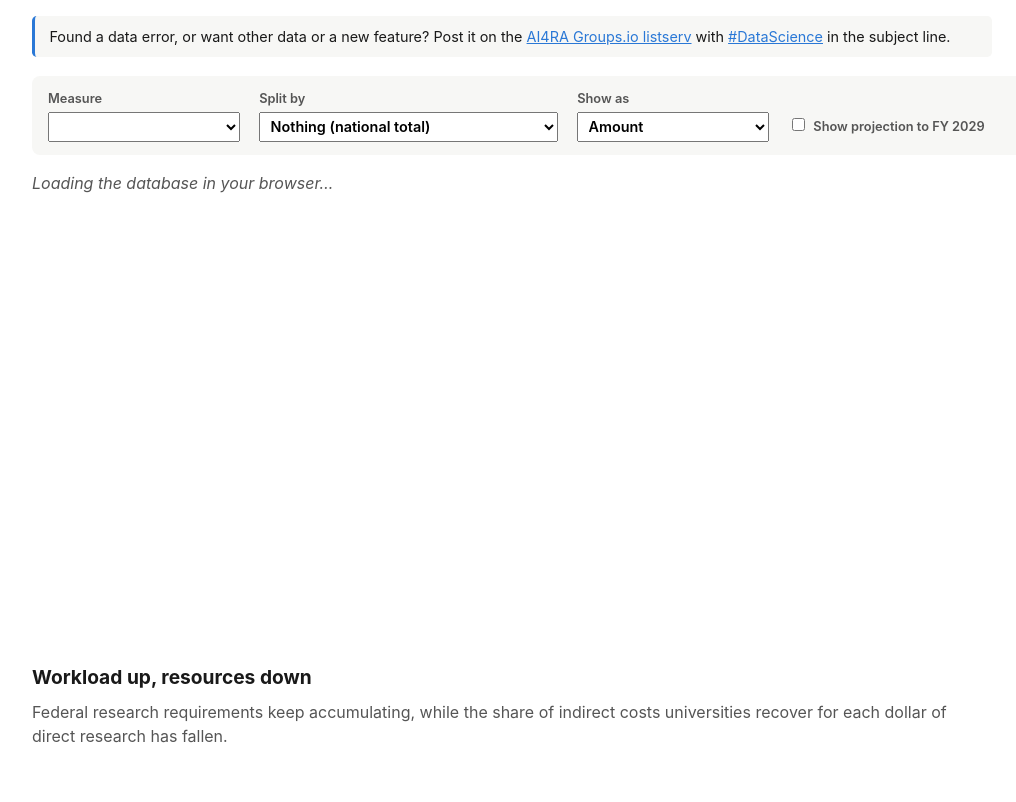
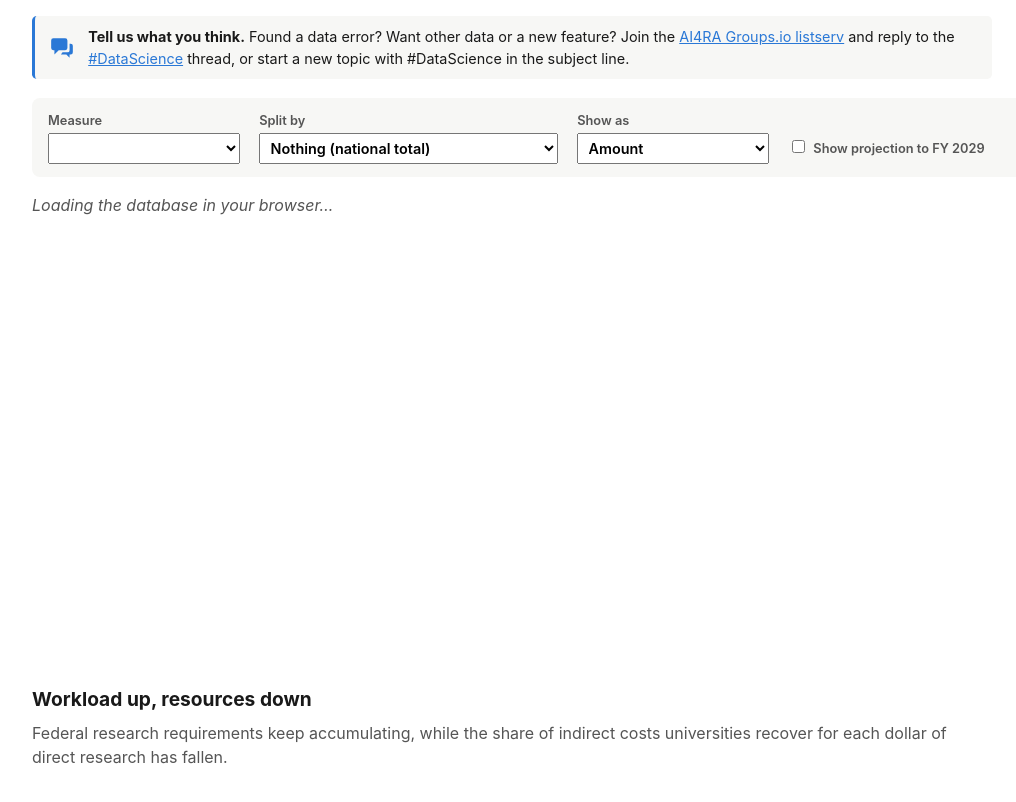
Before and after one commit to nate-layman/herd-explorer, a plain HTML site: page docs/index.html in a window 1280 px wide. Shown: the part 118-920 px from the top of the page, without its empty margins (32-1048 px from the left). Drawn offline with Linux system fonts and the light colour scheme.

Commit message:
Center the footer; broaden the Groups.io callout and add an icon
Center-align the site footer. Reword the Trends callout, footer, help and
README as a general invitation for feedback, with a speech-bubble icon on
the callout, following the Promptulus community callout.

Co-Authored-By: Claude Opus 5.5 <noreply@anthropic.com>

```diff
--- a/docs/css/site.css
+++ b/docs/css/site.css
@@ -38,7 +38,9 @@ main { max-width: 1200px; margin: 0 auto; padding: 1.5rem; }
 h1 { font-size: 1.6rem; margin: 0 0 0.3rem; }
 h2 { font-size: 1.2rem; margin: 2rem 0 0.5rem; }
 .lede { color: var(--muted); margin: 0 0 1.2rem; max-width: 60rem; }
-.callout { background: var(--panel); border-left: 3px solid var(--accent); border-radius: 0.3rem; padding: 0.6rem 0.9rem; margin: 0 0 1.2rem; font-size: 0.9rem; max-width: 60rem; }
+.callout { display: flex; align-items: center; gap: 0.8rem; background: var(--panel); border-left: 3px solid var(--accent); border-radius: 0.3rem; padding: 0.6rem 0.9rem; margin: 0 0 1.2rem; font-size: 0.9rem; max-width: 60rem; }
+.callout svg { flex: none; color: var(--accent); }
+.callout p { margin: 0; }
 
 .controls {
   display: flex;
@@ -77,8 +79,9 @@ table.data th { color: var(--muted); }
   border-top: 1px solid var(--line);
   font-size: 0.8rem;
   color: var(--muted);
+  text-align: center;
 }
-.site-footer p { margin: 0.3rem 0; max-width: 70rem; }
+.site-footer p { margin: 0.3rem auto; max-width: 70rem; }
 .site-footer .disclaimer { font-size: 0.75rem; }
 
 @media (max-width: 640px) {
--- a/docs/index.html
+++ b/docs/index.html
@@ -13,9 +13,16 @@
     <h1>Trends</h1>
     <p class="lede">University research and development spending from FY <span data-meta="first_year">2012</span> to FY <span data-meta="last_year">2024</span>, nationally or split by group.
       Pick a measure, then choose how to slice it.</p>
-    <p class="callout">Found a data error, or want other data or a new feature? Post it on the
-      <a href="https://groups.ai4ra.uidaho.edu/g/main">AI4RA Groups.io listserv</a> with
-      <a href="https://groups.ai4ra.uidaho.edu/g/main/search?q=%23DataScience&amp;ct=1">#DataScience</a> in the subject line.</p>
+    <div class="callout">
+      <svg viewBox="0 0 24 24" width="26" height="26" fill="currentColor" aria-hidden="true">
+        <path d="M4 3h11a2 2 0 0 1 2 2v7a2 2 0 0 1-2 2H9l-4 4v-4H4a2 2 0 0 1-2-2V5a2 2 0 0 1 2-2z"/>
+        <path d="M19 8h1a2 2 0 0 1 2 2v6a2 2 0 0 1-2 2h-1v3l-3-3h-5l1.5-2H17a2 2 0 0 0 2-2z"/>
+      </svg>
+      <p><strong>Tell us what you think.</strong> Found a data error? Want other data or a new feature? Join the
+        <a href="https://groups.ai4ra.uidaho.edu/g/main">AI4RA Groups.io listserv</a> and reply to the
+        <a href="https://groups.ai4ra.uidaho.edu/g/main/search?q=%23DataScience&amp;ct=1">#DataScience</a> thread,
+        or start a new topic with #DataScience in the subject line.</p>
+    </div>
 
     <div class="controls">
       <label>Measure <select id="measure"></select></label>
--- a/docs/js/layout.js
+++ b/docs/js/layout.js
@@ -35,7 +35,7 @@ export function renderLayout(active) {
         &middot; <a href="${REPO}/blob/main/LICENSE">Apache License 2.0</a>
         &middot; Copyright 2026 Nathan Layman, University of Idaho
         &middot; <a href="${REPO}/blob/main/NOTICE">NOTICE</a></p>
-      <p>Found a data error, or want other data or a new feature? Post it on the <a href="${FORUM}">AI4RA Groups.io listserv</a> with <a href="${FORUM}/search?q=%23DataScience&amp;ct=1">#DataScience</a> in the subject line.</p>
+      <p>Tell us what you think, report a data error, or suggest other data or a new feature: join the <a href="${FORUM}">AI4RA Groups.io listserv</a> and reply to the <a href="${FORUM}/search?q=%23DataScience&amp;ct=1">#DataScience</a> thread, or start a new topic with #DataScience in the subject line.</p>
       <p>A project of <a href="https://ai4ra.uidaho.edu">AI4RA</a> at the University of Idaho, funded by the U.S. National Science Foundation
         GRANTED program, award <a href="https://www.nsf.gov/awardsearch/show-award?AWD_ID=2427549">#2427549</a>.</p>
       <p class="disclaimer">${DISCLAIMER}</p>
```
Also changed, not shown: 2 other files.
